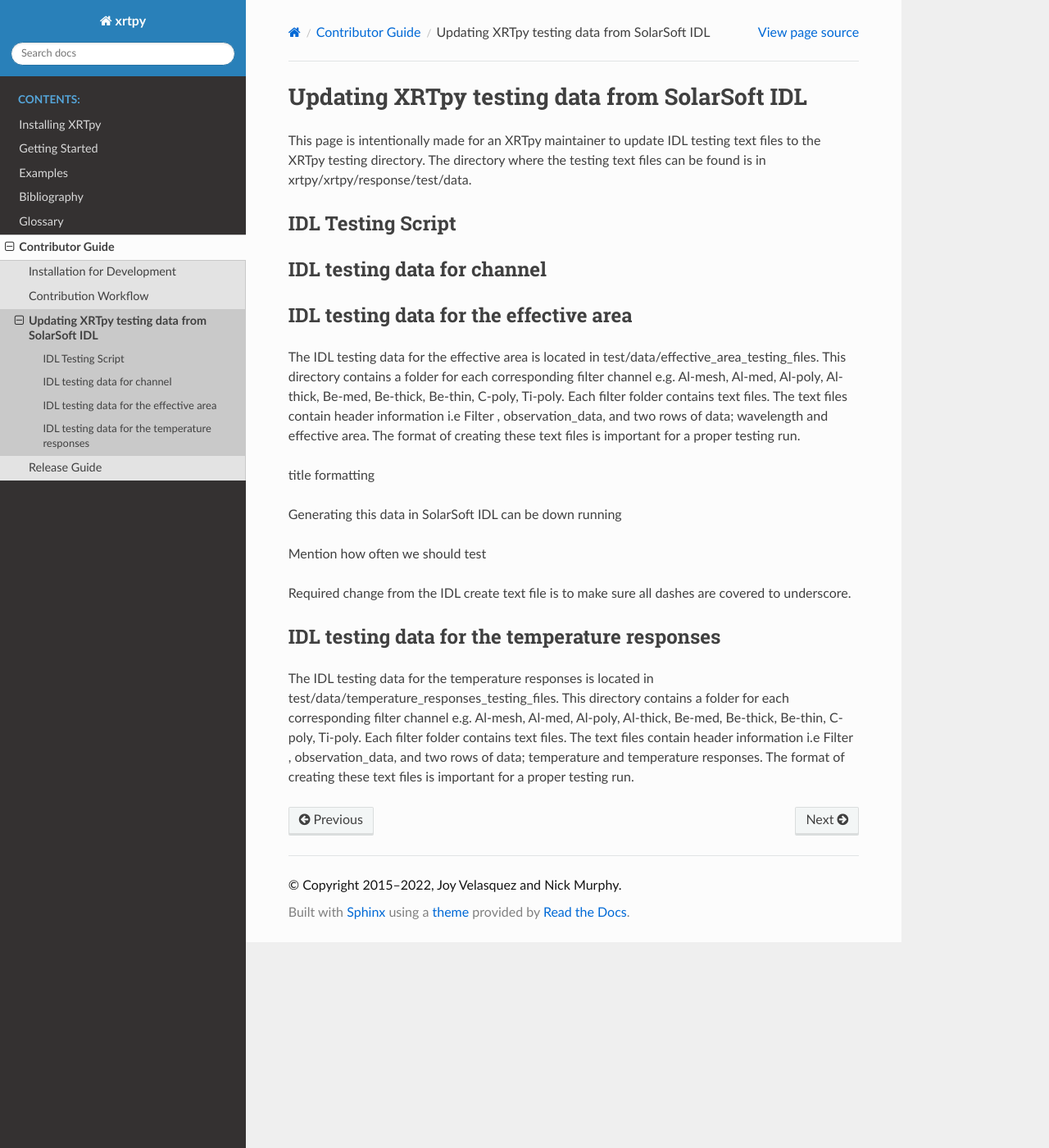
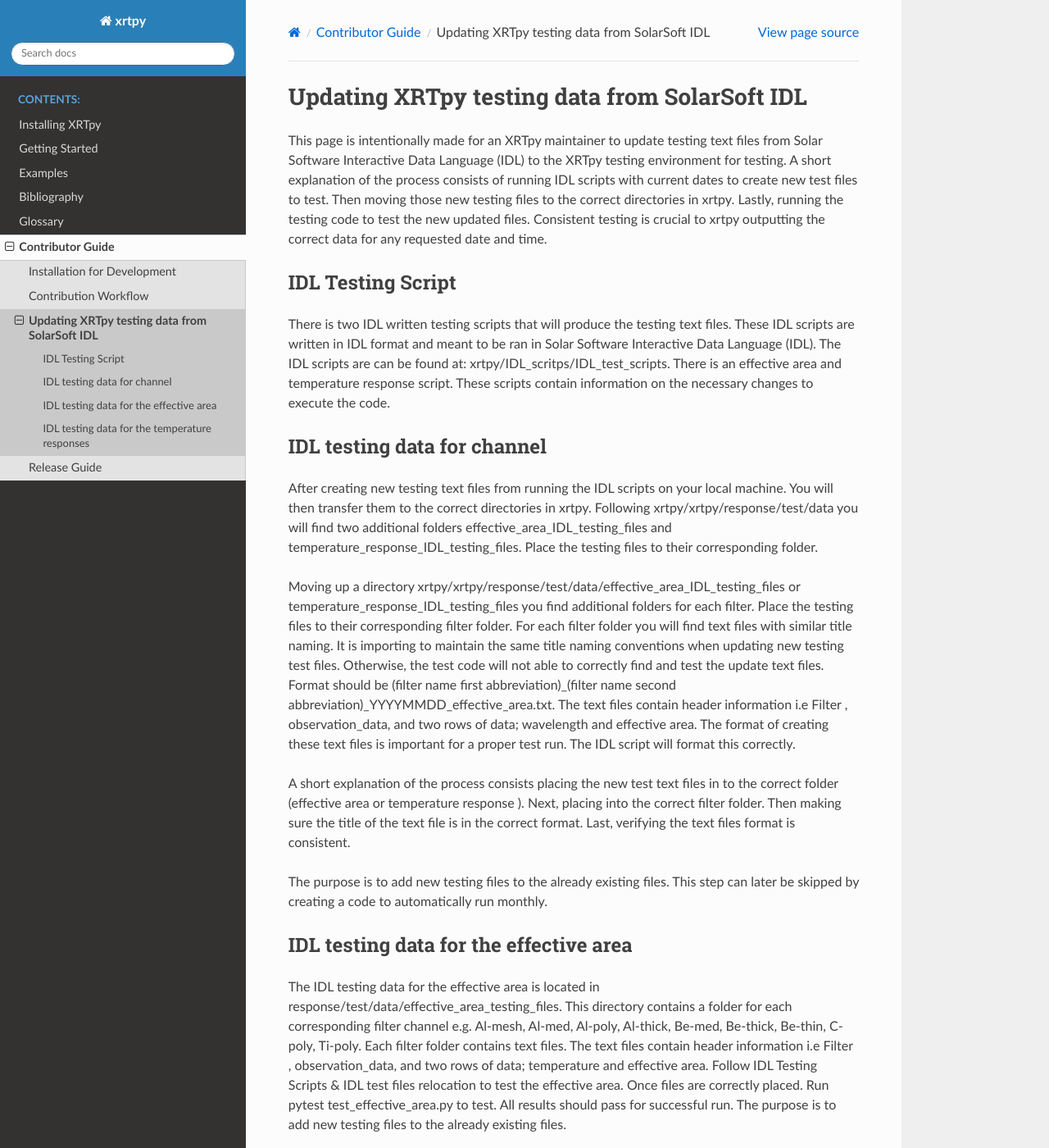
Before and after one commit to HinodeXRT/xrtpy, a Sphinx documentation site: the page built from docs/contributing/data_from_idl.rst, in a window 1280 px wide and 1400 px high. Shown: the whole window at 82% size. Built offline with Sphinx 7.4.7 and the Read the Docs theme 2.0.0, drawn with Linux system fonts in a browser that asks for light colours; some of the changed text lies outside the part shown.

Commit message:
Guide to update testing data using IDL.

```diff
--- a/docs/contributing/data_from_idl.rst
+++ b/docs/contributing/data_from_idl.rst
@@ -4,33 +4,34 @@
 Updating XRTpy testing data from SolarSoft IDL
 **********************************************
 
-This page is intentionally made for an XRTpy maintainer to update IDL testing text files to the XRTpy testing directory. The directory where the testing text files can be found is in xrtpy/xrtpy/response/test/data.
+This page is intentionally made for an XRTpy maintainer to update testing text files from Solar Software Interactive Data Language (IDL) to the XRTpy testing environment for testing. A short explanation of the process consists of running IDL scripts with current dates to create new test files to test. Then moving those new testing files to the correct directories in xrtpy. Lastly,  running the testing code to test the new updated files. Consistent testing is crucial to xrtpy outputting the correct data for any requested date and time.
 
 
 IDL Testing Script
 ==================
-
+There is two IDL written testing scripts that will produce the testing text files. These IDL scripts are written in IDL format and meant to be ran in Solar Software Interactive Data Language (IDL). The IDL scripts are can be found at:  xrtpy/IDL_scritps/IDL_test_scripts. There is an effective area and temperature response script. These scripts contain information on the necessary changes to execute the code.
 
 
 IDL testing data for channel
 ============================
+After creating new testing text files from running the IDL scripts on your local machine. You will then transfer them to the correct directories in xrtpy. Following xrtpy/xrtpy/response/test/data you will find two additional folders effective_area_IDL_testing_files and temperature_response_IDL_testing_files. Place the testing files to their corresponding folder.
 
+
+Moving up a directory xrtpy/xrtpy/response/test/data/effective_area_IDL_testing_files or temperature_response_IDL_testing_files you find additional folders for each filter.  Place the testing files to their corresponding filter folder. For each filter folder you will find text files with similar title naming. It is importing to maintain the same title naming conventions when updating new testing test files. Otherwise, the test code will not able to correctly find and test the update text files. Format should be (filter name first abbreviation)_(filter name second abbreviation)_YYYYMMDD_effective_area.txt. The text files contain header information i.e Filter , observation_data, and two rows of data; wavelength and effective area. The format of creating these text files is important for a proper test run. The IDL script will format this correctly.
+
+A short explanation of the process consists placing the new test text files in to the correct folder (effective area or temperature response ). Next, placing into the correct filter folder. Then making sure the title of the text file is in the correct format. Last, verifying the text files format is consistent.
+
+The purpose is to add new testing files to the already existing files.  This step can later be skipped by creating a code to automatically run monthly.
 
 
 IDL testing data for the effective area
 =======================================
-The IDL testing data for the effective area is located in test/data/effective_area_testing_files. This directory contains a folder for each corresponding filter channel e.g. Al-mesh, Al-med, Al-poly, Al-thick, Be-med, Be-thick, Be-thin, C-poly, Ti-poly. Each filter folder contains text files. The text files contain header information i.e Filter , observation_data, and two rows of data; wavelength and effective area. The format of creating these text files is important for a proper testing run.
-
-title formatting
-
-Generating this data in SolarSoft IDL can be down running
-
-Mention how often we should test
-
-Required change from the IDL create text file is to make sure all dashes are covered to underscore.
-
+The IDL testing data for the effective area is located in response/test/data/effective_area_testing_files. This directory contains a folder for each corresponding filter channel e.g. Al-mesh, Al-med, Al-poly, Al-thick, Be-med, Be-thick, Be-thin, C-poly, Ti-poly.  Each filter folder contains text files. The text files contain header information i.e Filter , observation_data, and two rows of data; temperature and  effective area.  Follow IDL Testing Scripts & IDL test files relocation to test the effective area. Once files are correctly placed. Run pytest test_effective_area.py to test. All results should pass for successful run. The purpose is to add new testing files to the already existing files.
 
 
 IDL testing data for the temperature responses
 ==============================================
-The IDL testing data for the temperature responses is located in test/data/temperature_responses_testing_files. This directory contains a folder for each corresponding filter channel e.g. Al-mesh, Al-med, Al-poly, Al-thick, Be-med, Be-thick, Be-thin, C-poly, Ti-poly. Each filter folder contains text files. The text files contain header information i.e Filter , observation_data, and two rows of data; temperature and temperature responses. The format of creating these text files is important for a proper testing run.
+The IDL testing data for the temperature responses is located in test/data/temperature_responses_testing_files. This directory contains a folder for each corresponding filter channel e.g. Al-mesh, Al-med, Al-poly, Al-thick, Be-med, Be-thick, Be-thin, C-poly, Ti-poly. Each filter folder contains text files. The text files contain header information i.e Filter , observation_data, and two rows of data; temperature and temperature responses. Follow IDL Testing Scripts & IDL test files relocation to test the effective area. Run pytest -v test_temperature_response.py to test. All results should pass for successful run. The purpose is to add new testing files to the already existing files.
+
+
+pytest -v test_effective_area.py
```
